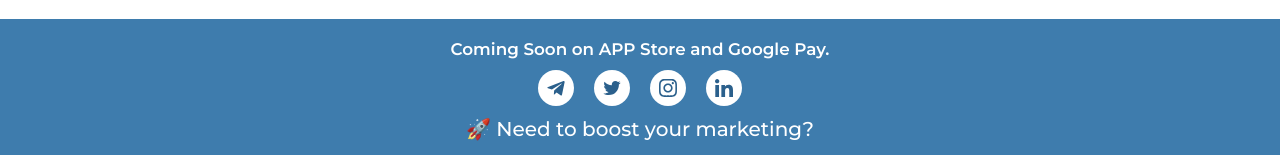
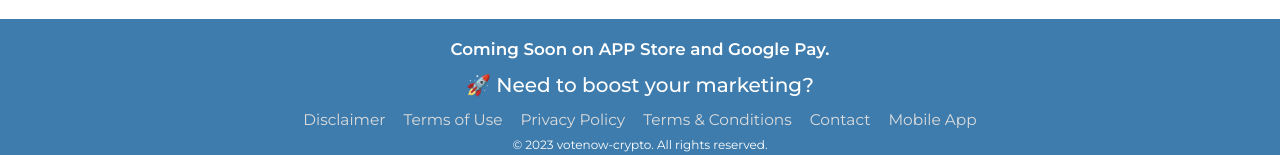
Before and after one commit to saimrahdari/coin, a React (Vite) app: page /login in a window 1280 px wide. Shown: the part 724-879 px from the top of the page. Built offline with nearby package versions, Linux system fonts and the light colour scheme; no server answers; the database is empty; grey boxes are pictures that could not be loaded; what coinpayment-2.0 would draw is missing.

Commit message:
socials removed

```diff
--- a/src/Screens/App.jsx
+++ b/src/Screens/App.jsx
@@ -351,7 +351,7 @@ const App = () => {
                         </Link> */}
                         <p className='my-[8px] text-[1.2rem] font-semibold'>Coming Soon on APP Store and Google Pay.</p>
                     </span>
-                    <div className='flex flex-row gap-x-[20px] w-[50%] justify-center items-center mx-auto'>
+                    {/* <div className='flex flex-row gap-x-[20px] w-[50%] justify-center items-center mx-auto'>
                         <Link to='/'>
                             <span className=' flex justify-center items-center rounded-[50%] h-[3em] text-primary bg-white align-middle w-[3em] hover:bg-gray' style={{ lineHeight: "2em" }}>
                                 <svg width="20" height="15" viewBox="0 0 15 13" fill="none" xmlns="http://www.w3.org/2000/svg"><path d="M14.9573 1.14521L12.6937 11.8203C12.5229 12.5737 12.0775 12.7612 11.4447 12.4063L7.9957 9.86474L6.33149 11.4653C6.14732 11.6495 5.99329 11.8035 5.63835 11.8035L5.88614 8.29094L12.2784 2.51475C12.5564 2.26696 12.2182 2.12967 11.8465 2.37746L3.944 7.35335L0.541912 6.28853C-0.198109 6.05748 -0.211503 5.54851 0.695944 5.19356L14.0029 0.0669903C14.6191 -0.164057 15.1582 0.204279 14.9573 1.14521Z" fill="currentColor" /></svg>
@@ -372,7 +372,7 @@ const App = () => {
                                 <svg width="20" height="18" viewBox="0 0 15 15" fill="none" xmlns="http://www.w3.org/2000/svg"><path d="M3.35759 14.9997H0.247768V4.98516H3.35759V14.9997ZM1.801 3.61908C0.806585 3.61908 0 2.79542 0 1.801C7.11763e-09 1.32335 0.189748 0.865256 0.527502 0.527502C0.865256 0.189748 1.32335 0 1.801 0C2.27866 0 2.73675 0.189748 3.07451 0.527502C3.41226 0.865256 3.60201 1.32335 3.60201 1.801C3.60201 2.79542 2.79509 3.61908 1.801 3.61908ZM14.9967 14.9997H11.8935V10.1247C11.8935 8.96283 11.8701 7.47288 10.2767 7.47288C8.65982 7.47288 8.41205 8.73516 8.41205 10.041V14.9997H5.30558V4.98516H8.28817V6.35123H8.3317C8.74687 5.5644 9.76105 4.73404 11.2741 4.73404C14.4214 4.73404 15 6.80659 15 9.49855V14.9997H14.9967Z" fill="currentColor" /></svg>
                             </span>
                         </Link>
-                    </div>
+                    </div> */}
                     <div className='flex justify-center items-center mt-[8px]'>
                         <Link to={"/"} className="text-[20px] text-white font-medium">
                             🚀 Need to boost your marketing?
```
